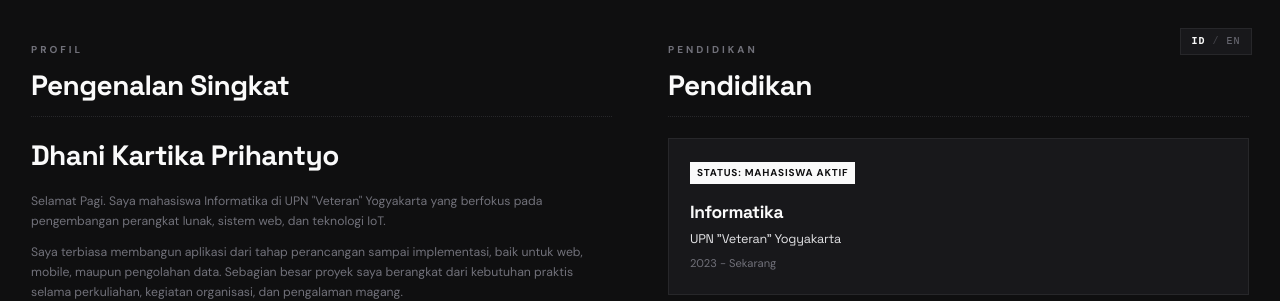
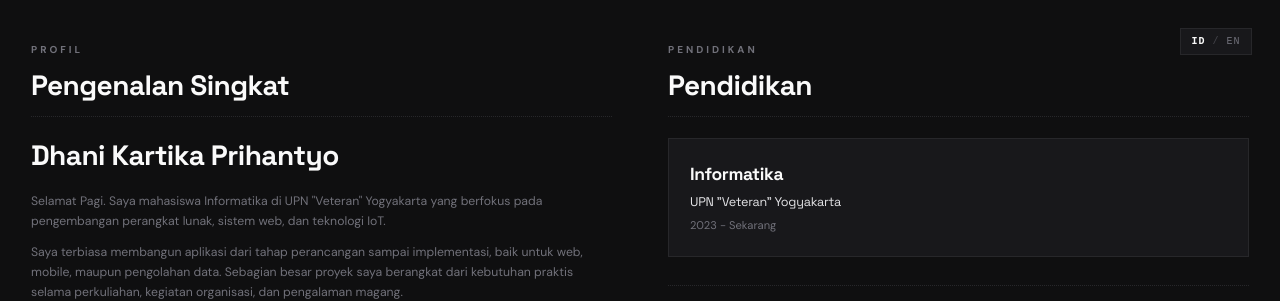
Before and after one commit to Dhani2612/website-portofolio, a React (Vite) app: page / in a window 1280 px wide. Shown: the top 301 px of the page. Built offline with nearby package versions, Linux system fonts and the light colour scheme; no server answers.

Commit message:
refactor: remove statusBadge (Status: Active Student) from education card

```diff
--- a/src/components/EduAndAchieve.jsx
+++ b/src/components/EduAndAchieve.jsx
@@ -30,9 +30,6 @@ const EduAndAchieve = () => {
         viewport={{ once: true }}
         variants={fadeUp}
       >
-        <div className="education-header">
-          <span className="status-badge">{t('edu', 'statusBadge')}</span>
-        </div>
         <div className="education-info">
           <h3>Informatika</h3>
           <h4>UPN "Veteran" Yogyakarta</h4>
--- a/src/context/LanguageContext.jsx
+++ b/src/context/LanguageContext.jsx
@@ -18,7 +18,6 @@ const translations = {
     edu: {
       title: "PENDIDIKAN",
       heading: "Pendidikan",
-      statusBadge: "Status: Mahasiswa Aktif",
       now: "Sekarang",
       locationLabel: "Lokasi Saat Ini",
       focusLabel: "Fokus & Minat",
@@ -63,7 +62,6 @@ const translations = {
     edu: {
       title: "EDUCATION",
       heading: "Education",
-      statusBadge: "Status: Active Student",
       now: "Present",
       locationLabel: "Current Location",
       focusLabel: "Focus & Interest",
```
